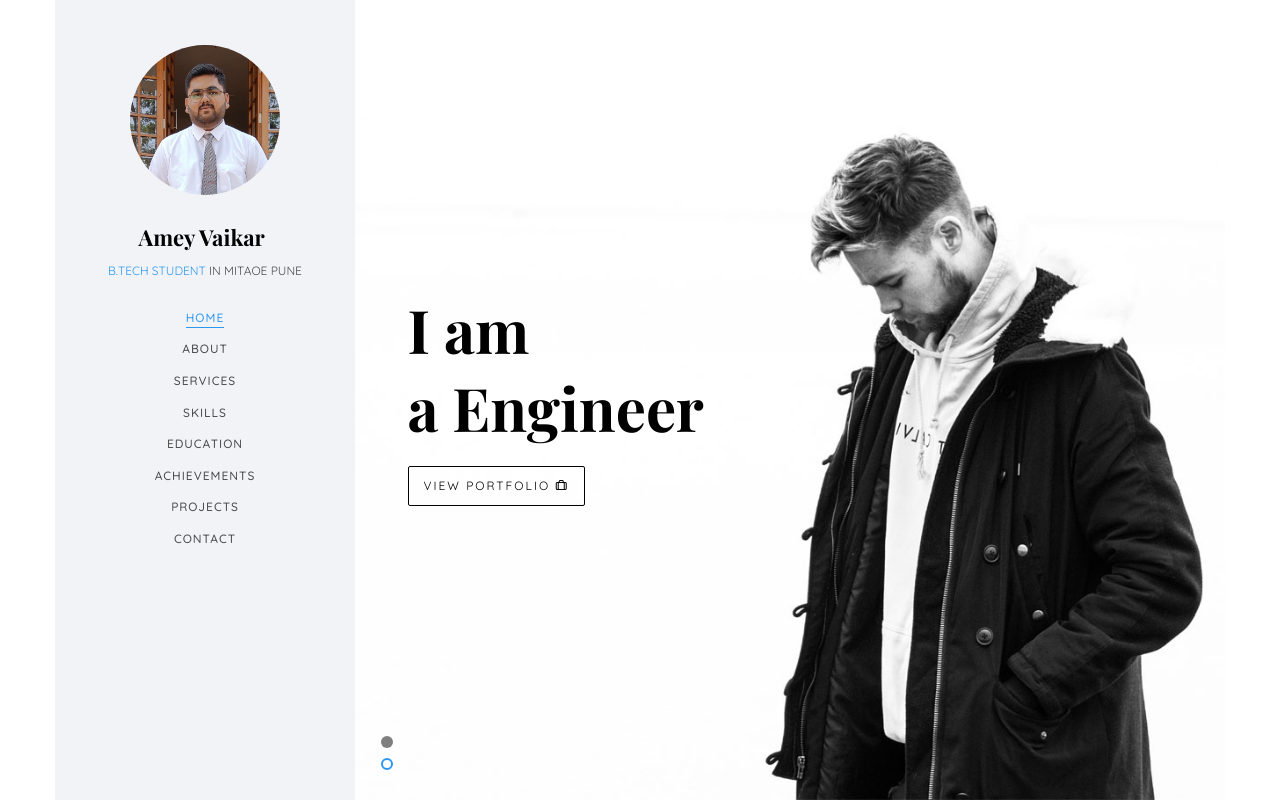
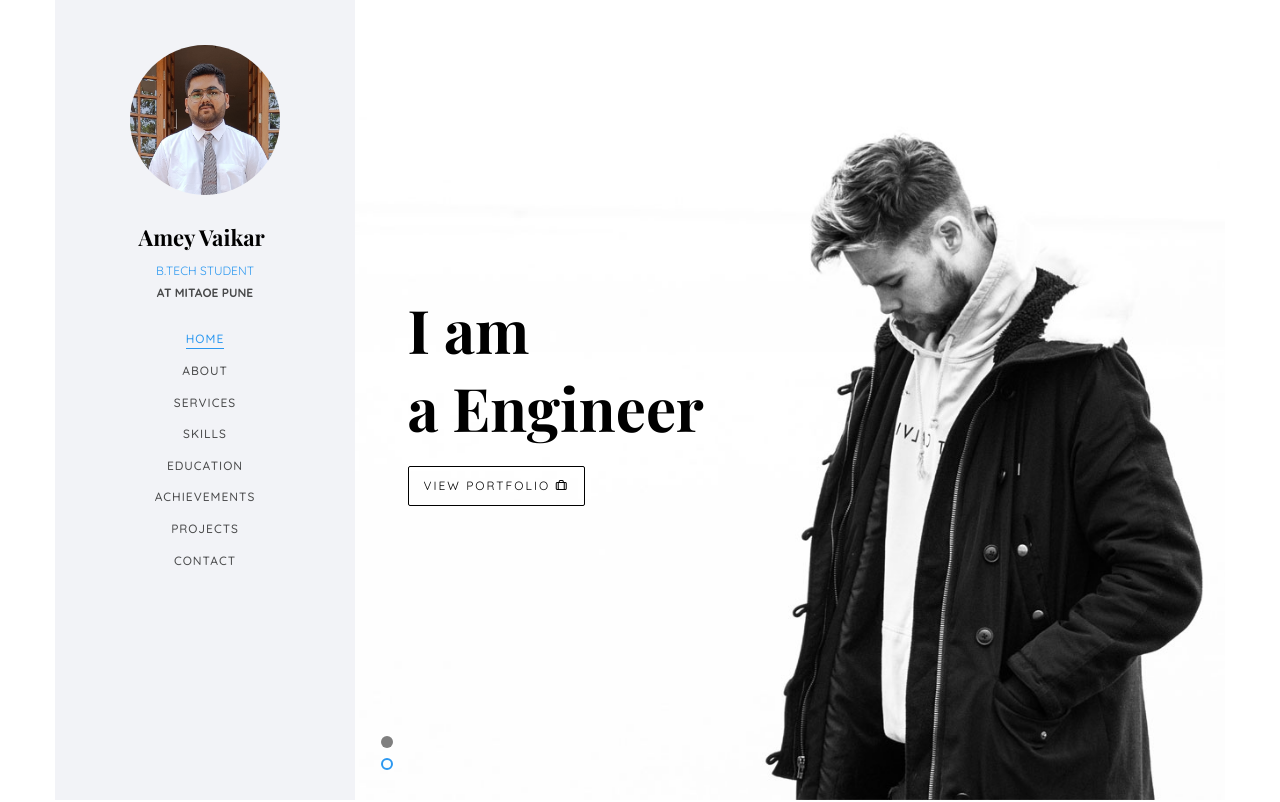
Before and after one commit to amey-vak01/ameyvaikar.github.io, a plain HTML site: page index.html in a window 1280 px wide. Shown: the top 802 px of the page. Drawn offline with nearby package versions, Linux system fonts and the light colour scheme; files whose address does not match are found by name; a web font is replaced by a local one.

Commit message:
Update index.html

```diff
--- a/index.html
+++ b/index.html
@@ -3,7 +3,7 @@
 	<head>
 	<meta charset="utf-8">
 	<meta http-equiv="X-UA-Compatible" content="IE=edge">
-	<title>Jackson Template</title>
+	<title>Amey Vaikar</title>
 	<meta name="viewport" content="width=device-width, initial-scale=1">
 	<meta name="description" content="" />
 	<meta name="keywords" content="" />
@@ -58,7 +58,7 @@
 			<div class="text-center">
 				<div class="author-img" style="background-image: url(images/AmeyImage.jpg);"></div>
 				<h1 id="colorlib-logo"><a href="index.html">Amey Vaikar</a></h1>
-				<span class="position"><a href="#">B.Tech Student</a> in MITAoE Pune</span>
+				<span class="position"><a href="#">B.Tech Student</a> <br><strong>at MITAoE Pune</strong></span>
 			</div>
 			<nav id="colorlib-main-menu" role="navigation" class="navbar">
 				<div id="navbar" class="collapse">
```
